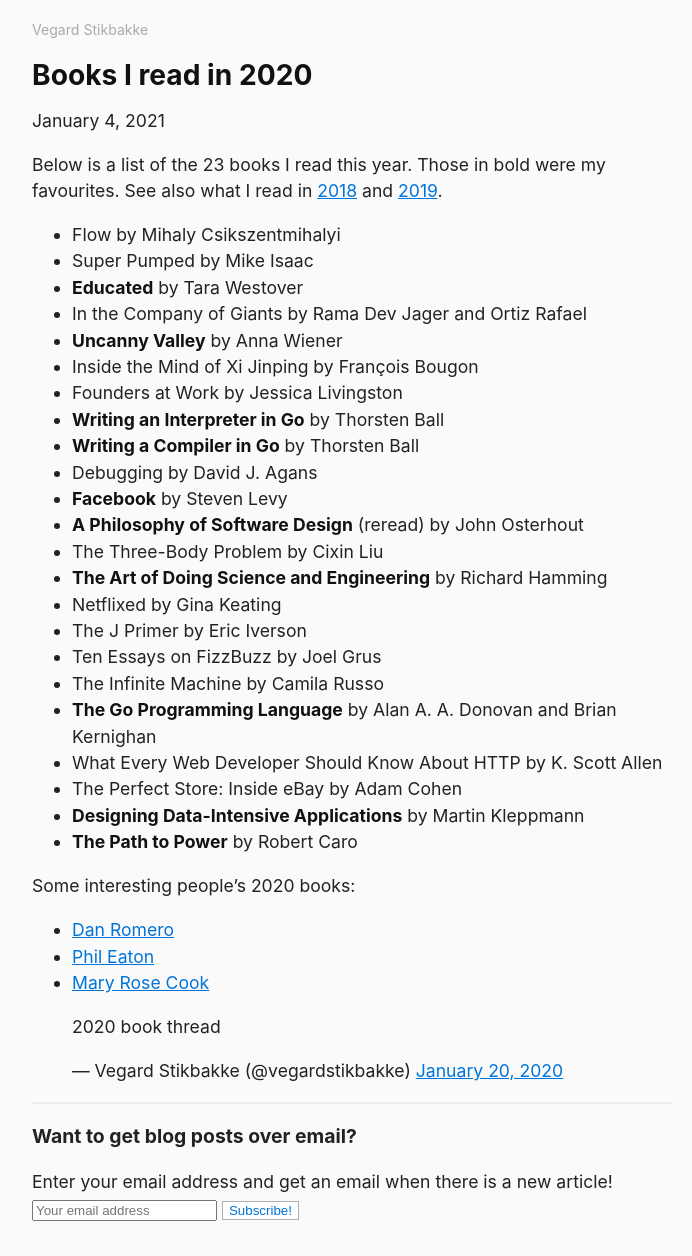
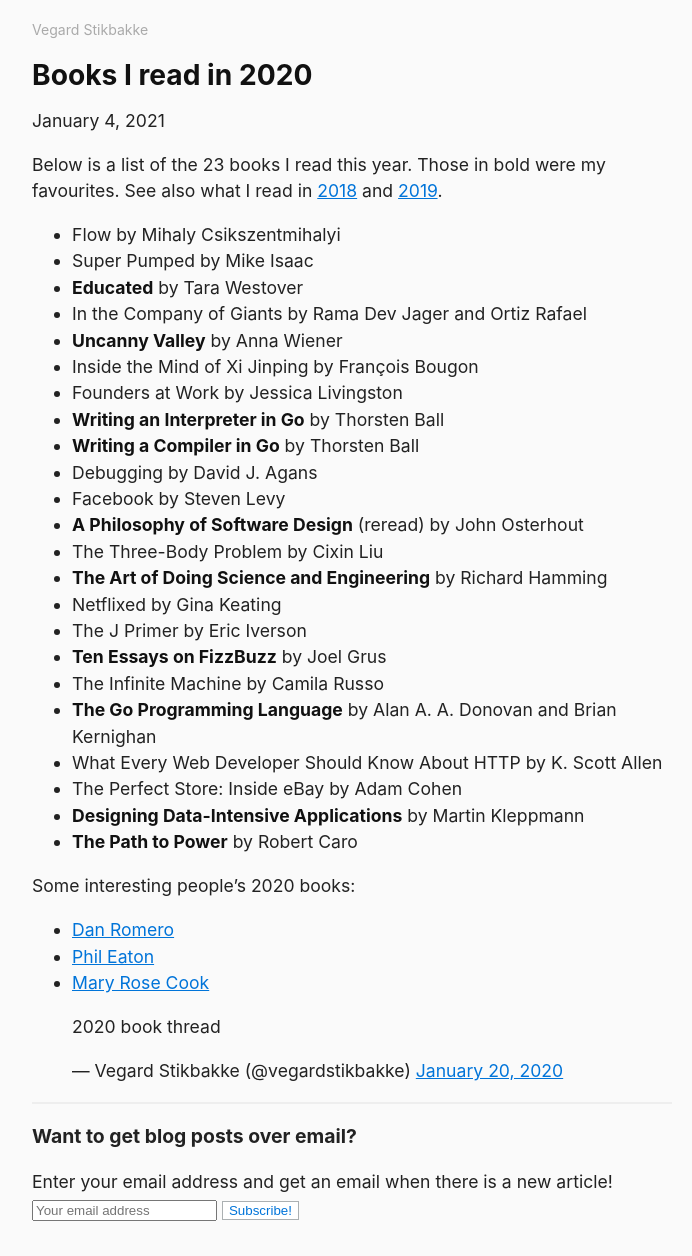
Before and after one commit to vegarsti/vegarsti.github.io, a Jekyll site: the page built from _posts/2021-01-04-books-2020.md, in a window 1280 px wide. Shown: the whole page, without its empty margins (288-980 px from the left). Built offline with Jekyll 4.4.1, drawn with Linux system fonts in a browser that asks for light colours; nearby versions of some CDN libraries; some web fonts are replaced; comment, search, counter and statistics services are not loaded.

Commit message:
Update favorites

```diff
--- a/_posts/2021-01-04-books-2020.md
+++ b/_posts/2021-01-04-books-2020.md
@@ -17,13 +17,13 @@ See also what I read in [2018](/books-2018) and [2019](/books-2019).
 - **Writing an Interpreter in Go** by Thorsten Ball
 - **Writing a Compiler in Go** by Thorsten Ball
 - Debugging by David J. Agans
-- **Facebook** by Steven Levy
+- Facebook by Steven Levy
 - **A Philosophy of Software Design** (reread) by John Osterhout
 - The Three-Body Problem by Cixin Liu
 - **The Art of Doing Science and Engineering** by Richard Hamming
 - Netflixed by Gina Keating
 - The J Primer by Eric Iverson
-- Ten Essays on FizzBuzz by Joel Grus
+- **Ten Essays on FizzBuzz** by Joel Grus
 - The Infinite Machine by Camila Russo
 - **The Go Programming Language** by Alan A. A. Donovan and Brian Kernighan
 - What Every Web Developer Should Know About HTTP by K. Scott Allen
```
